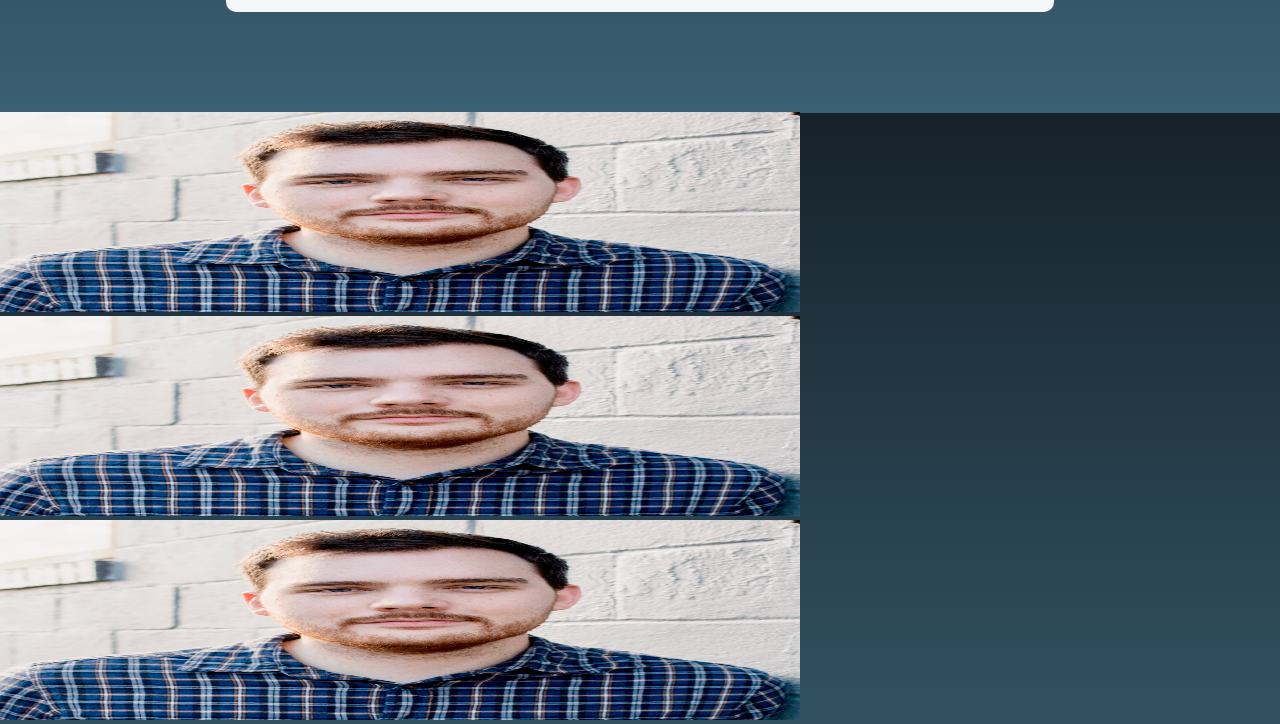
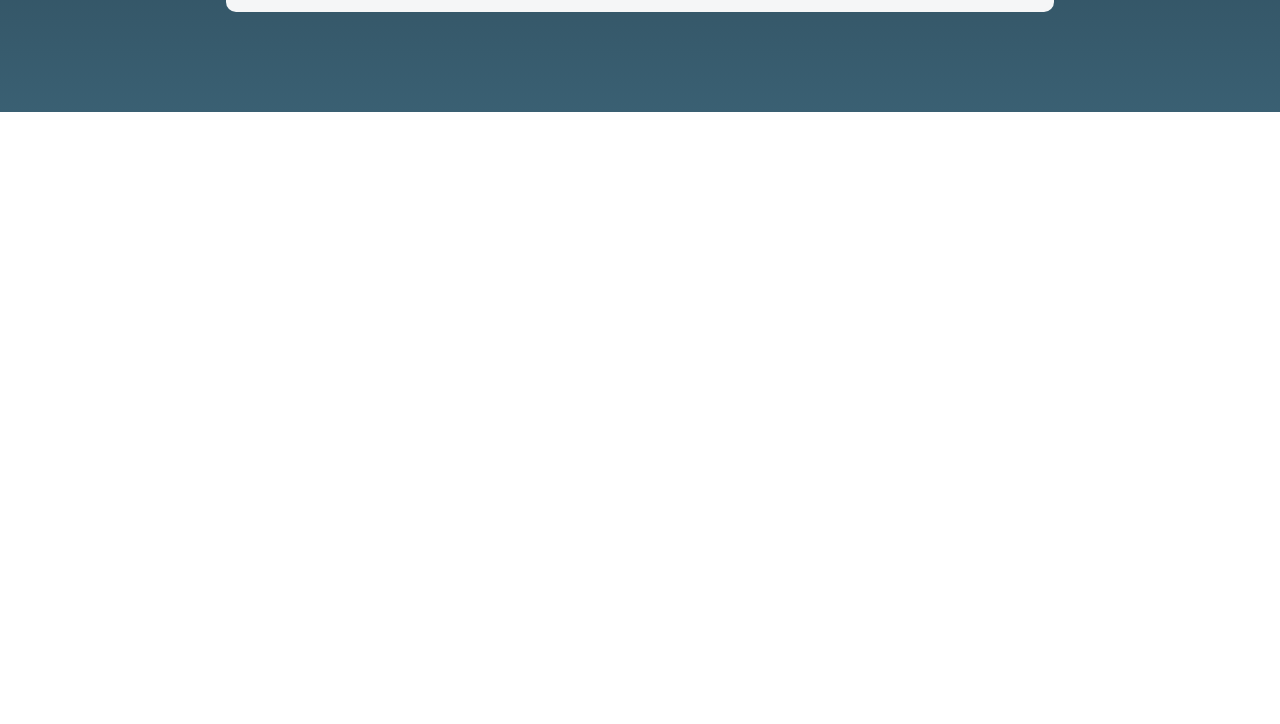
Before and after one commit to Benjaminthomasnoble/PortfolioWebsite, a website: page index.html in a window 1280 px wide. Shown: the part 1487-2211 px from the top of the page. After the commit the page ends 1599 px from the top, so only its background shows below. Drawn offline with nearby package versions, Linux system fonts and the light colour scheme; files that its build step writes are made by us from their sources; files whose address does not match are found by name.

Commit message:
deletes slider images

```diff
--- a/index.html
+++ b/index.html
@@ -109,11 +109,7 @@
     </div>
 
 
-    <div class="slider">
-        <img src="images/ben-2.jpg" alt="Image 1" class="slide active" width="800" height="200">
-        <img src="images/ben-2.jpg" alt="Image 2" class="slide" width="800" height="200">
-        <img src="images/ben-2.jpg" alt="Image 3" class="slide" width="800" height="200">
-    </div>
+
     <div id="empty-space">
 
     </div>
```
Also changed, not shown: _site/index.html.
